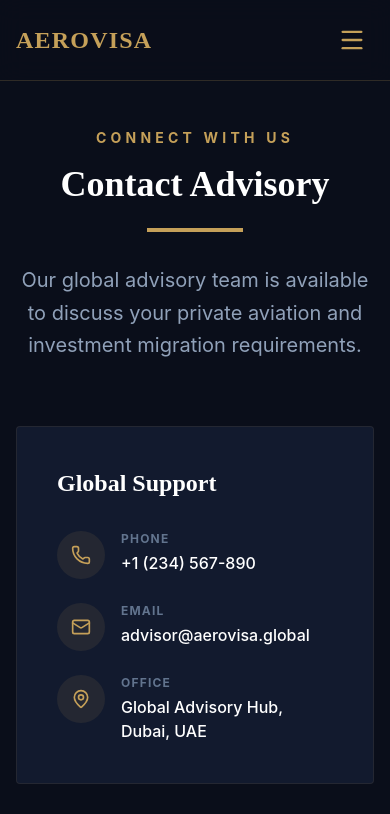
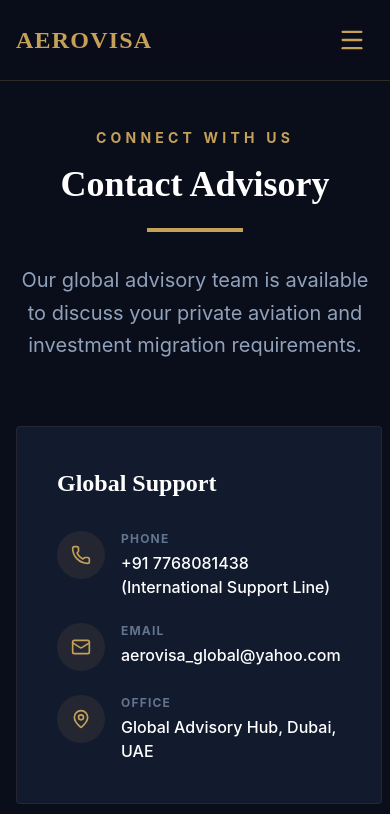
Before and after one commit to sandeshshende2000/AEROVISA, a React (Vite) app: page /contact in a window 390 px wide. Shown: the top 814 px of the page. Built offline with nearby package versions, Linux system fonts and the light colour scheme.

Commit message:
feat: Update contact information on Contact page
Replaces static phone and email text with clickable links for better user experience and updates the primary contact email and phone number.

```diff
--- a/src/pages/Contact.tsx
+++ b/src/pages/Contact.tsx
@@ -57,7 +57,7 @@ const Contact = () => {
                   </div>
                   <div>
                     <p className="text-slate-500 text-xs uppercase tracking-widest font-bold mb-1">Phone</p>
-                    <p className="text-white font-medium">+1 (234) 567-890</p>
+                    <a href="tel:+917768081438" className="text-white font-medium hover:text-gold-500 transition-colors">+91 7768081438 (International Support Line)</a>
                   </div>
                 </div>
                 <div className="flex items-start gap-4">
@@ -66,7 +66,7 @@ const Contact = () => {
                   </div>
                   <div>
                     <p className="text-slate-500 text-xs uppercase tracking-widest font-bold mb-1">Email</p>
-                    <p className="text-white font-medium">advisor@aerovisa.global</p>
+                    <a href="mailto:aerovisa_global@yahoo.com" className="text-white font-medium hover:text-gold-500 transition-colors">aerovisa_global@yahoo.com</a>
                   </div>
                 </div>
                 <div className="flex items-start gap-4">
```
